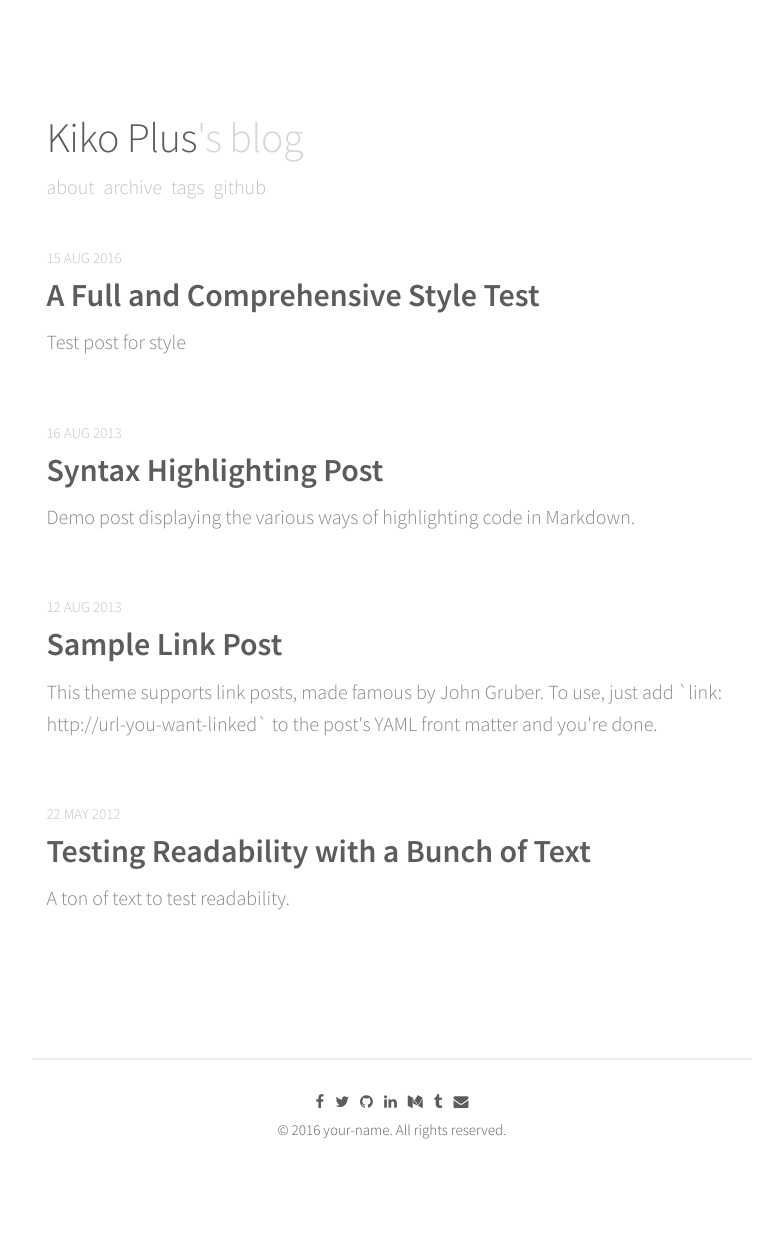
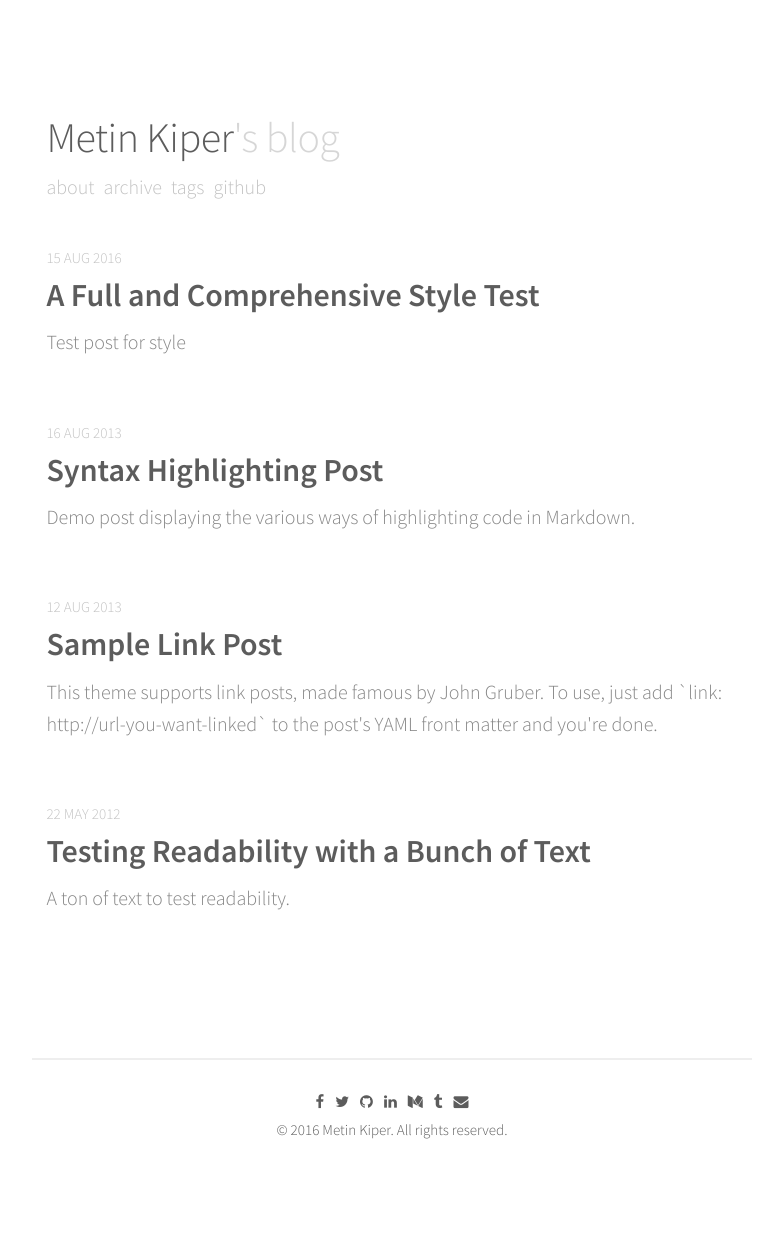
Before and after one commit to metinkiper/metinkiper.github.io, a Jekyll site: the page built from index.html, in a window 1280 px wide. Shown: the whole page, without its empty margins (248-1031 px from the left). Built offline with Jekyll 4.4.1, drawn with Linux system fonts in a browser that asks for light colours; nearby versions of some CDN libraries; the list of posts is cut into pages by our own code.

Commit message:
Update _config.yml

```diff
--- a/_config.yml
+++ b/_config.yml
@@ -1,21 +1,18 @@
-# # # # # # # # # # # # #
-#   K i k o - p l u s   #
-# # # # # # # # # # # # #
 
-# Basic
-name:               "Kiko Plus"
+
+name:               "Metin Kiper"
 
 
 
 author:
-  name:             your-name
+  name:             Metin Kiper
   facebook:         your-id
   twitter:          your-id
   github:           your-id
   linkedin:         your-id
   medium:           your-id
   tumblr:           your-id
-  email:            your-id@your-email.com
+  email:            metinkiper5@gmail.com
 
 # Google-analytics
 google-analytics:
@@ -26,7 +23,7 @@ disqus:
   id:               "your-id"
 
 # URL
-url:                "https://AWEEKJ.github.io"
+url:                "https://metinkiper.github.io"
 #url:               "localhost:4000"
 baseurl:            ""
 
@@ -53,7 +50,7 @@ nav:
   - name:           "Tags"
     url:            "/tags"
   - name:           "Github"
-    url:            "https://github.com/AWEEKJ/Kiko-plus"
+    url:            "https://github.com/metinkiper/metinkiper.github.io"
 
 
 
```
